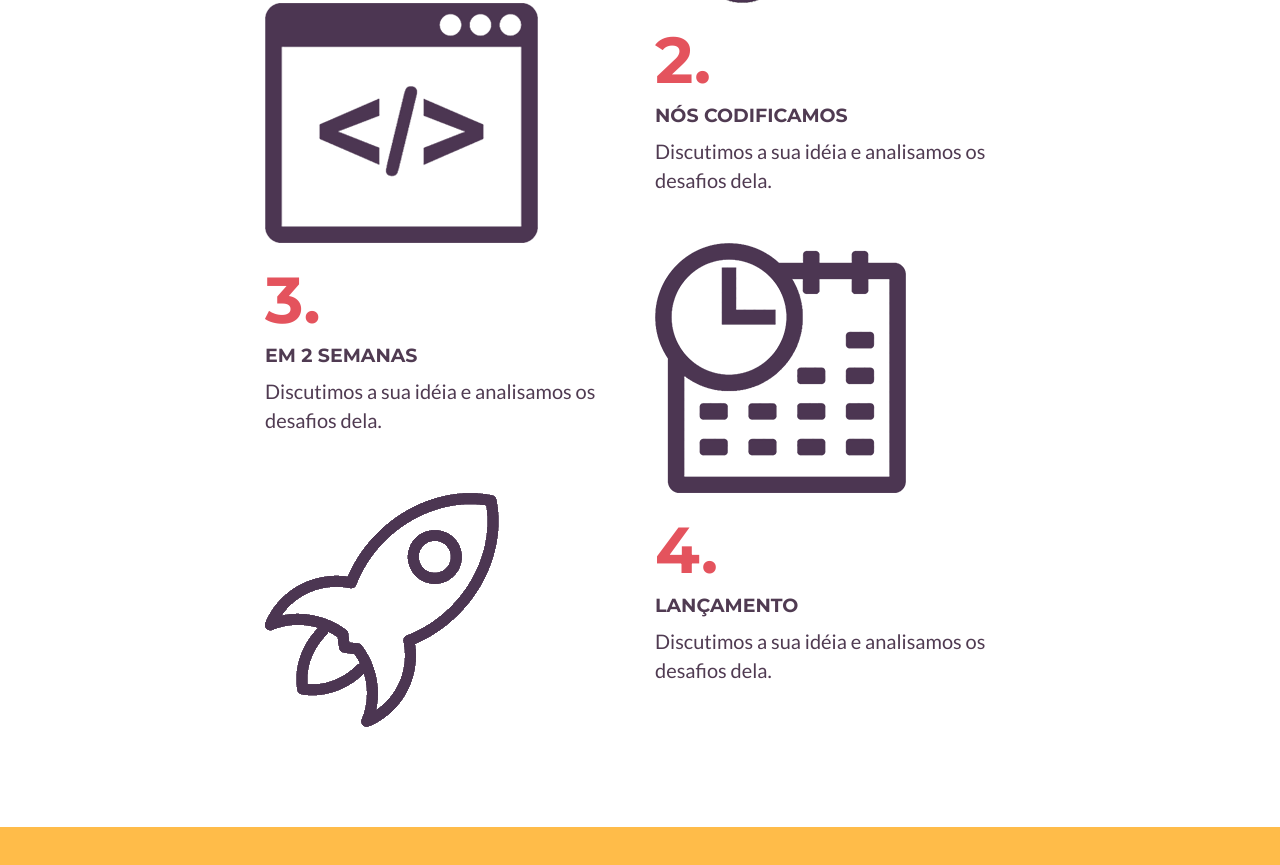
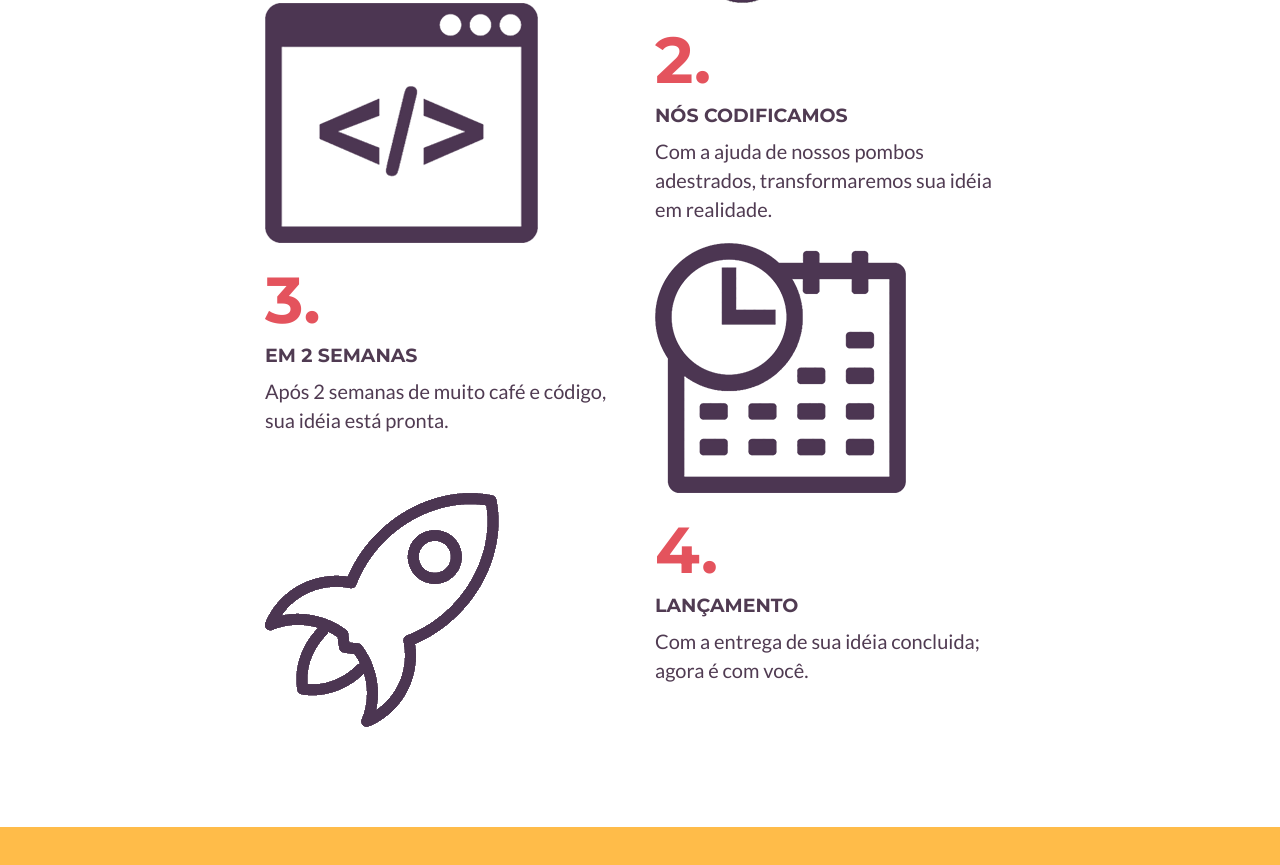
Before and after one commit to startupear/startupear.github.io, a plain HTML site: page index.html in a window 1280 px wide. Shown: the part 1074-1939 px from the top of the page. Drawn offline with nearby package versions, Linux system fonts and the light colour scheme.

Commit message:
Adicionado como funciona

```diff
--- a/index.html
+++ b/index.html
@@ -118,7 +118,7 @@
                     <div>
                       <h3 class="title">2.</h3>
                       <h4>Nós codificamos</h4>
-                      <p>Discutimos a sua idéia e analisamos os desafios dela.</p>
+                      <p>Com a ajuda de nossos pombos adestrados, transformaremos sua idéia em realidade.</p>
                     </div>
                 </div>
             </div>
@@ -128,7 +128,7 @@
                     <div>
                       <h3 class="title">3.</h3>
                       <h4>Em 2 semanas</h4>
-                      <p>Discutimos a sua idéia e analisamos os desafios dela.</p>
+                      <p>Após 2 semanas de muito café e código, sua idéia está pronta.</p>
                     </div>
                 </div>
                 <div class="col-lg-4">
@@ -148,7 +148,7 @@
                     <div>
                       <h3 class="title">4.</h3>
                       <h4>Lançamento</h4>
-                      <p>Discutimos a sua idéia e analisamos os desafios dela.</p>
+                      <p>Com a entrega de sua idéia concluida; agora é com você.</p>
                     </div>
                 </div>
             </div>
```
